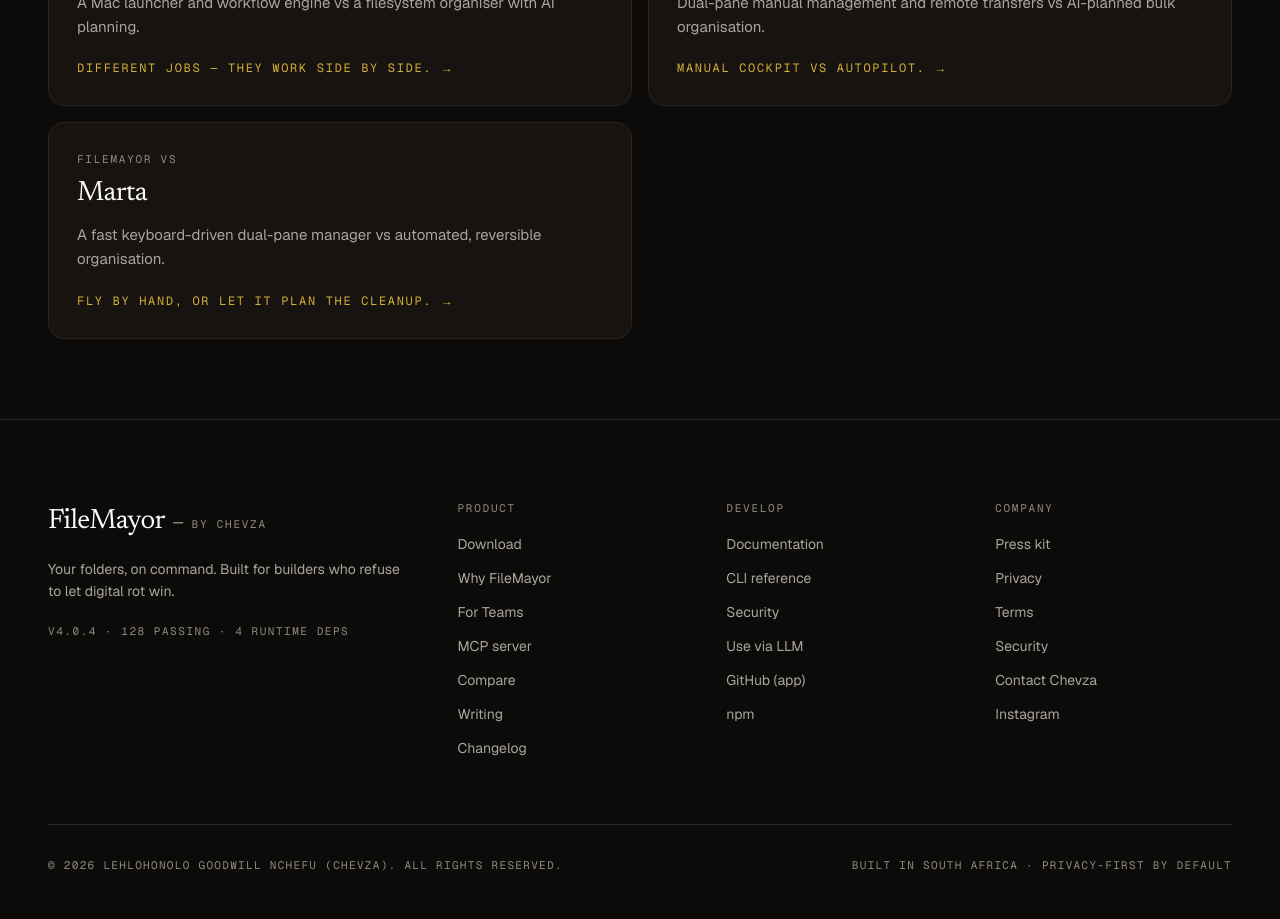
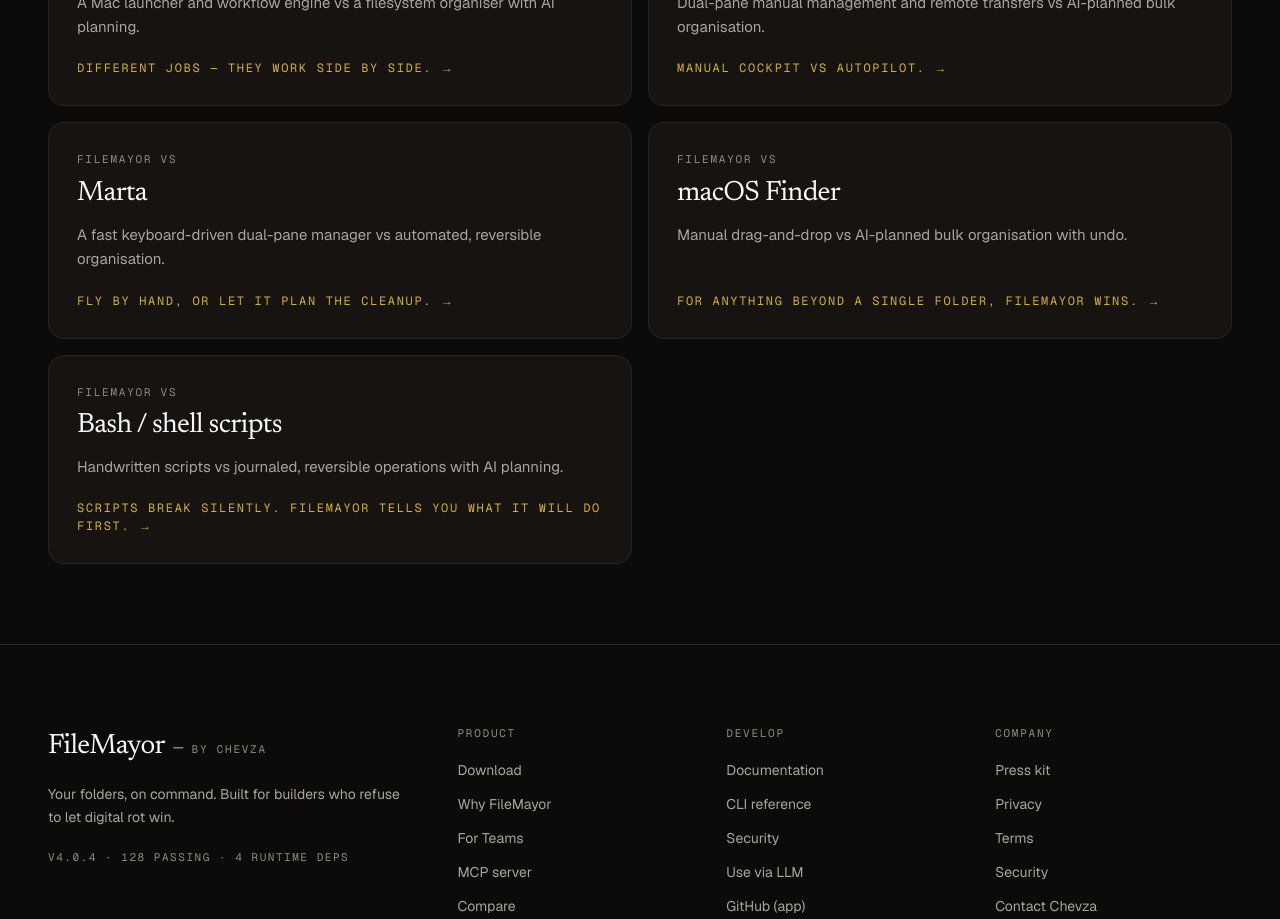
Before and after one commit to Hrypopo/filemayor-landing, a Next.js app: page /vs in a window 1280 px wide. Shown: the part 1120-2039 px from the top of the page. Built offline with nearby package versions, Linux system fonts and the light colour scheme.

Commit message:
Add Finder and Bash comparisons to vs hub page
vs/bash and vs/finder pages existed and were in the sitemap but were
not linked from the /vs index. Adds both with taglines and verdicts
for complete internal linking.

https://claude.ai/code/session_019hmk98Led1qApfqZ4w52MA

```diff
--- a/app/vs/page.tsx
+++ b/app/vs/page.tsx
@@ -52,6 +52,18 @@ const comparisons = [
     tagline: 'A fast keyboard-driven dual-pane manager vs automated, reversible organisation.',
     verdict: 'Fly by hand, or let it plan the cleanup.',
   },
+  {
+    slug: 'finder',
+    name: 'macOS Finder',
+    tagline: 'Manual drag-and-drop vs AI-planned bulk organisation with undo.',
+    verdict: 'For anything beyond a single folder, FileMayor wins.',
+  },
+  {
+    slug: 'bash',
+    name: 'Bash / shell scripts',
+    tagline: 'Handwritten scripts vs journaled, reversible operations with AI planning.',
+    verdict: 'Scripts break silently. FileMayor tells you what it will do first.',
+  },
 ];
 
 export default function VsIndex() {
```
